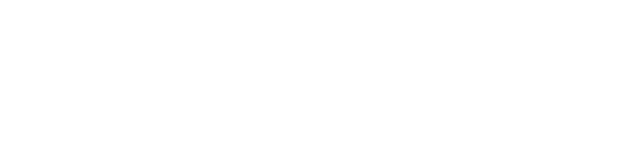
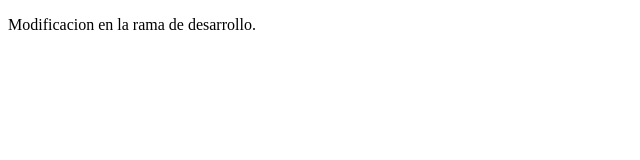
Before and after one commit to soycamis/cursoGit, a plain HTML site: page index.html in a window 1280 px wide. Shown: the whole page, without its empty margins (0-640 px from the left). Drawn offline with Linux system fonts and the light colour scheme.

Commit message:
Trabajando en la rama dev.

```diff
--- a/index.html
+++ b/index.html
@@ -5,6 +5,7 @@
   <title>Pruebas para curso de GIT.</title>
 </head>
 <body>
+  <p>Modificacion en la rama de desarrollo.</p>
   <script src="js/app.js"></script>
 </body>
 </html>
```
